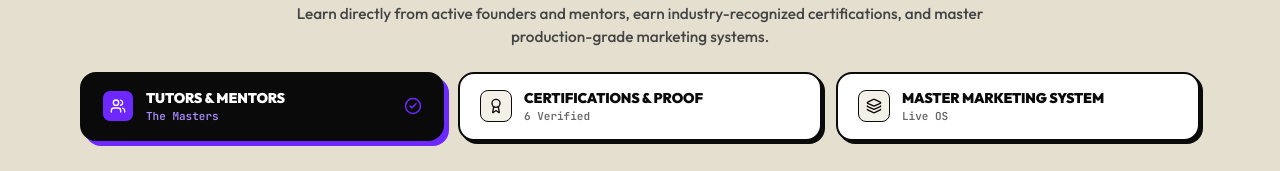
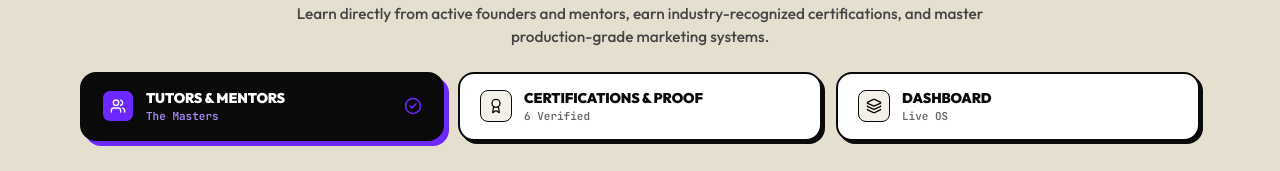
Before and after one commit to manoj-varma-p/Another-Treqo, a Next.js app: page / in a window 1280 px wide. Shown: the part 7518-7689 px from the top of the page. Built offline with nearby package versions, Linux system fonts and the light colour scheme.

Commit message:
style: rename tab title to Dashboard in UnifiedMasterStack

```diff
--- a/components/UnifiedMasterStack.jsx
+++ b/components/UnifiedMasterStack.jsx
@@ -204,7 +204,7 @@ export default function UnifiedMasterStack() {
   const TABS = [
     { id: 'tutors', label: 'Tutors & Mentors', icon: Users, count: 'The Masters' },
     { id: 'certifications', label: 'Certifications & Proof', icon: Award, count: '6 Verified' },
-    { id: 'system', label: 'Master Marketing System', icon: Layers, count: 'Live OS' },
+    { id: 'system', label: 'Dashboard', icon: Layers, count: 'Live OS' },
   ];
 
   return (
```
